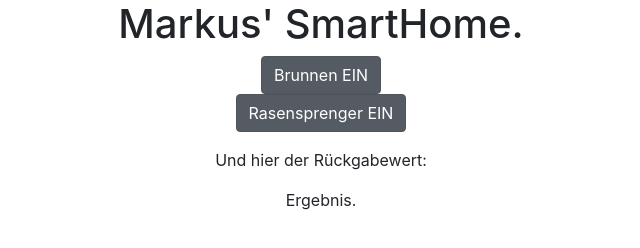
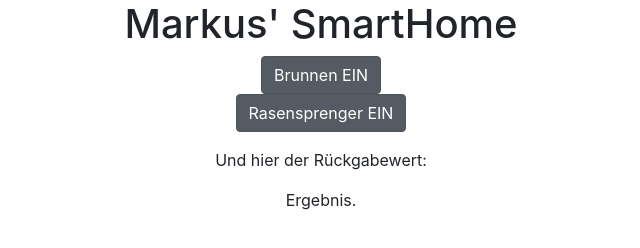
Before and after one commit to markusk/RevPi, a plain HTML site: page apache2/index.html in a window 1280 px wide. Shown: the whole page, without its empty margins (319-959 px from the left). Drawn offline with nearby package versions, Linux system fonts and the light colour scheme.

Commit message:
Changed headings

```diff
--- a/apache2/index.html
+++ b/apache2/index.html
@@ -7,14 +7,14 @@
     <!-- Bootstrap CSS -->
     <link rel="stylesheet" href="https://stackpath.bootstrapcdn.com/bootstrap/4.1.3/css/bootstrap.min.css" integrity="sha384-MCw98/SFnGE8fJT3GXwEOngsV7Zt27NXFoaoApmYm81iuXoPkFOJwJ8ERdknLPMO" crossorigin="anonymous">
 
-    <title>Markus' SmartHome mit jQuery</title>
+    <title>Markus' SmartHome</title>
     <style>
     </style>
   </head>
 
   <body>
     <div class="text-center">
-      <h1>Markus' SmartHome.</h1>
+      <h1>Markus' SmartHome</h1>
 
       <!-- Required for bootstrap: -->
       <script src="jquery-3.3.1.min.js"></script>
@@ -39,9 +39,7 @@
       <p></p>
       <p>Und hier der Rückgabewert:</p>
       <p id="relais"> Ergebnis.</p>
-
     </div>
-
 
       <script>
         $(document).ready(function() {
```
